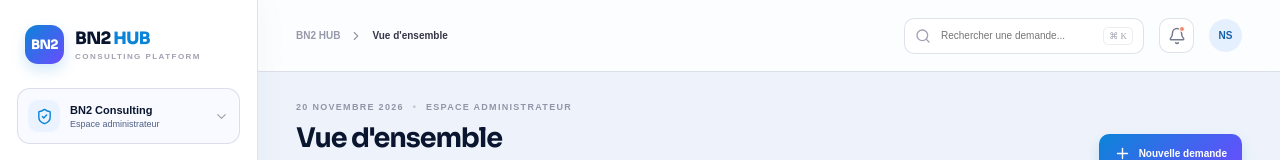
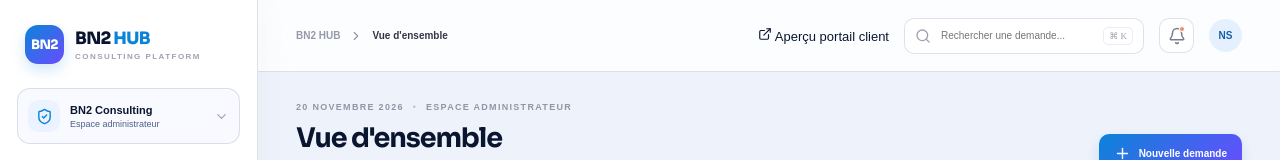
Before and after one commit to bns-prestige/BN2-HUB, a Next.js app: page / in a window 1280 px wide. Shown: the top 160 px of the page. Built offline with nearby package versions, Linux system fonts and the light colour scheme.

Commit message:
Add direct preview link to customer portal

```diff
--- a/src/app/page.tsx
+++ b/src/app/page.tsx
@@ -2,10 +2,11 @@
 
 import { useMemo, useState } from "react";
 import AdminSectionView from "@/components/admin-section-view";
+import Link from "next/link";
 import {
   Activity, ArrowDownRight, ArrowUpRight, Bell, BriefcaseBusiness, Building2,
   CalendarDays, CheckCircle2, ChevronDown, ChevronRight, CircleHelp, Clock3,
-  FileText, HardDrive, LayoutDashboard, LifeBuoy, Menu, Plus, Search, Settings2,
+  ExternalLink, FileText, HardDrive, LayoutDashboard, LifeBuoy, Menu, Plus, Search, Settings2,
   ShieldCheck, Users, X, WandSparkles,
 } from "lucide-react";
 
@@ -77,7 +78,7 @@ export default function AdminHome() {
       <section className="admin-main">
         <header className="admin-topbar">
           <div className="topbar-left"><button className="mobile-menu" onClick={() => setMobileOpen(true)} aria-label="Ouvrir le menu"><Menu size={20}/></button><div className="admin-breadcrumb">BN2 HUB <ChevronRight size={14}/><strong>{active}</strong></div></div>
-          <div className="topbar-right">
+          <div className="topbar-right"><Link className="preview-client-link" href="/portal"><ExternalLink size={14}/> Aperçu portail client</Link>
             <div className="global-search"><Search size={16}/><input value={query} onChange={(e) => setQuery(e.target.value)} placeholder="Rechercher une demande..." aria-label="Rechercher une demande"/><kbd>⌘ K</kbd></div>
             <div className="notification-wrap"><button className="top-icon-button" aria-label="Notifications" onClick={() => setShowNotifications(!showNotifications)}><Bell size={18}/><i/></button>{showNotifications && <div className="notification-popover"><strong>Notifications</strong><p><span className="notification-dot"/> 2 nouvelles demandes attendent une vérification.</p><p><span className="notification-dot muted"/> Votre aperçu BN2 HUB est prêt.</p></div>}</div>
             <div className="top-user-avatar">NS</div>
```
